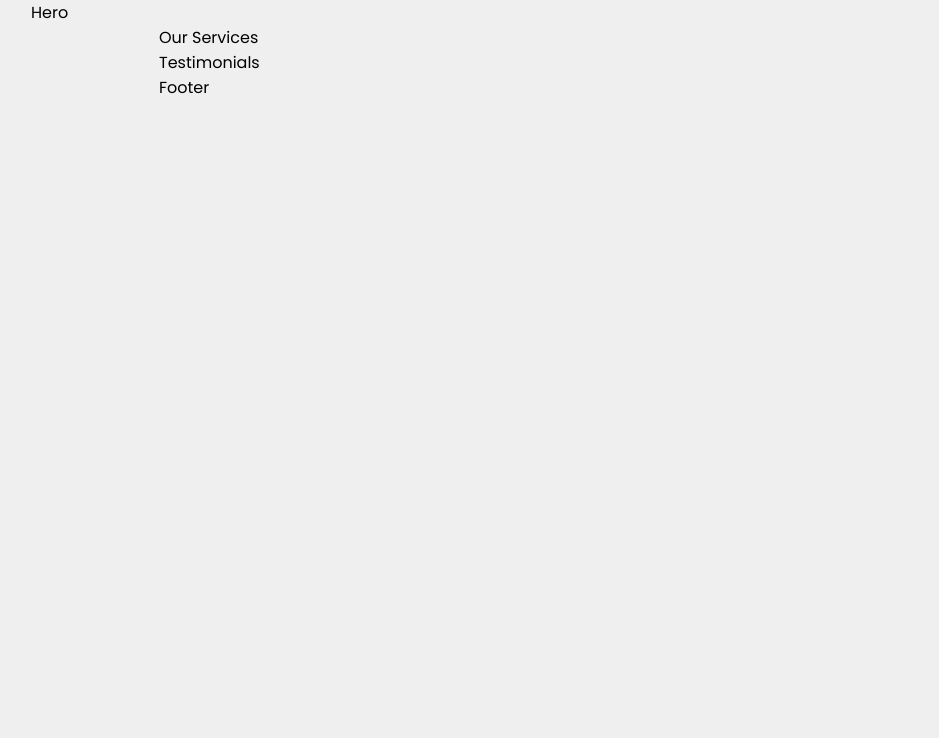
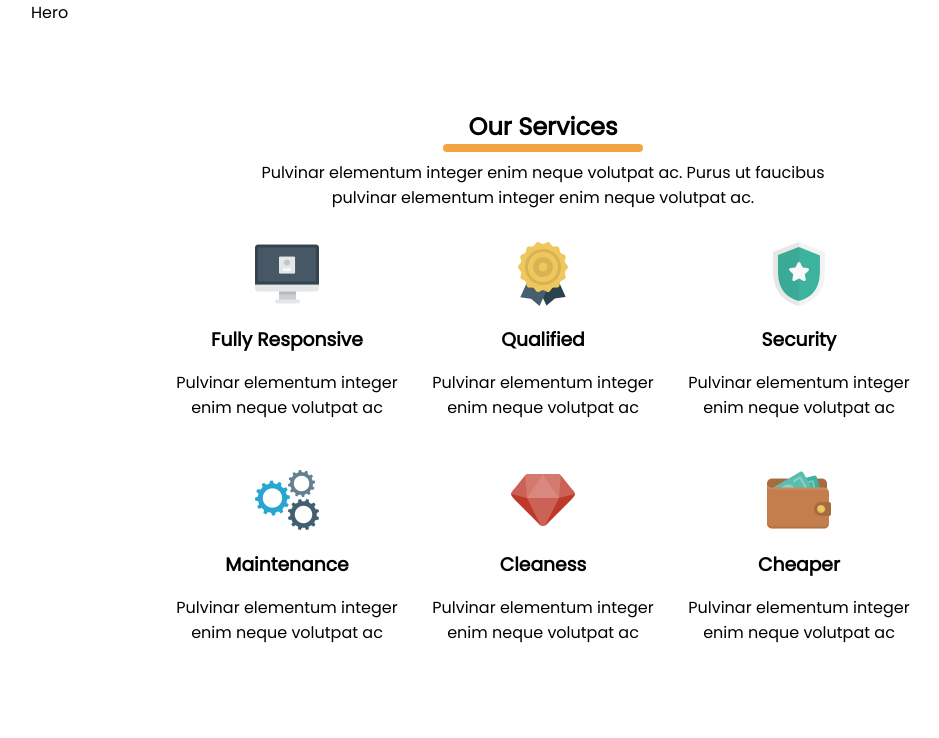
Before and after one commit to chevalier-lab/static-web-course, a plain HTML site: page index.html in a window 1280 px wide. Shown: the top 738 px of the page, without its empty margins (97-1036 px from the left). Drawn offline with Linux system fonts and the light colour scheme.

Commit message:
adding content

```diff
--- a/assets/css/base.css
+++ b/assets/css/base.css
@@ -1,7 +1,14 @@
 body{
-    background-color: #efefef;
     font-family: 'Poppins', sans-serif;
     margin: 0;
+}
+
+.white-shade{
+    background: #F6F7F8;
+}
+
+.secondary-text{
+    color: #777777;
 }
 
 .hero-container{
@@ -12,4 +19,41 @@ body{
 .container{
     max-width: 768px;
     margin: 0 auto;
+    text-align: center;
+    padding: 4em 2em;
 }
+
+
+/*Customizing Content Section*/
+.container > h2{
+    margin-bottom: 0;
+}
+.container > p{
+    max-width: 600px;
+    margin: 8px auto;
+    margin-bottom: 16px;
+}
+
+.h2-divider{
+    margin: 0 auto;
+    width: 200px;
+    height: 8px;
+    background: #F2A443;
+    border-radius: 6px;
+}
+
+/*Flexing Grid System*/
+.row{
+    display: flex;
+
+}
+
+.col{
+    flex: 1;
+    margin: 16px;
+}
+
+/*Customizing Service Grid*/
+.service-grid > h3{
+    margin-bottom: 0px;
+}
--- a/index.html
+++ b/index.html
@@ -1,5 +1,6 @@
 <html>
     <head>
+            <meta name="viewport" content="width=device-width, initial-scale=1.0">
         <link href="https://fonts.googleapis.com/css?family=Poppins" rel="stylesheet">
         <link rel="stylesheet" type="text/css" href="assets/css/base.css"">
     </head>
@@ -13,7 +14,43 @@
         <!--Service Section-->
         <section>
             <div class="container">
-                Our Services
+                <h2>Our Services</h2>
+                <div class="h2-divider"></div>
+                <p> Pulvinar elementum integer enim neque volutpat ac. Purus ut faucibus pulvinar elementum integer enim neque volutpat ac.</p>
+                <div class="row">
+                    <div class="col service-grid">
+                        <img src="/assets/images/services-icon-responsive.png"/>
+                        <h3>Fully Responsive</h4>
+                        <p>Pulvinar elementum integer enim neque volutpat ac</p>
+                    </div>
+                    <div class="col service-grid">
+                        <img src="/assets/images/services-icon-qualified.png"/>
+                        <h3>Qualified</h4>
+                        <p>Pulvinar elementum integer enim neque volutpat ac</p>
+                    </div>
+                    <div class="col service-grid">
+                        <img src="/assets/images/services-icon-security.png"/>
+                        <h3>Security</h4>
+                        <p>Pulvinar elementum integer enim neque volutpat ac</p>
+                    </div>
+                </div>
+                <div class="row">
+                    <div class="col service-grid">
+                        <img src="/assets/images/services-icon-maintenance.png"/>
+                        <h3>Maintenance</h4>
+                        <p>Pulvinar elementum integer enim neque volutpat ac</p>
+                    </div>
+                    <div class="col service-grid">
+                        <img src="/assets/images/services-icon-cleaness.png"/>
+                        <h3>Cleaness</h4>
+                        <p>Pulvinar elementum integer enim neque volutpat ac</p>
+                    </div>
+                    <div class="col service-grid">
+                        <img src="/assets/images/services-icon-cheap.png"/>
+                        <h3>Cheaper</h4>
+                        <p>Pulvinar elementum integer enim neque volutpat ac</p>
+                    </div>
+                </div>
             </div>
         </section>
         <!--Testimonials Section-->
```
